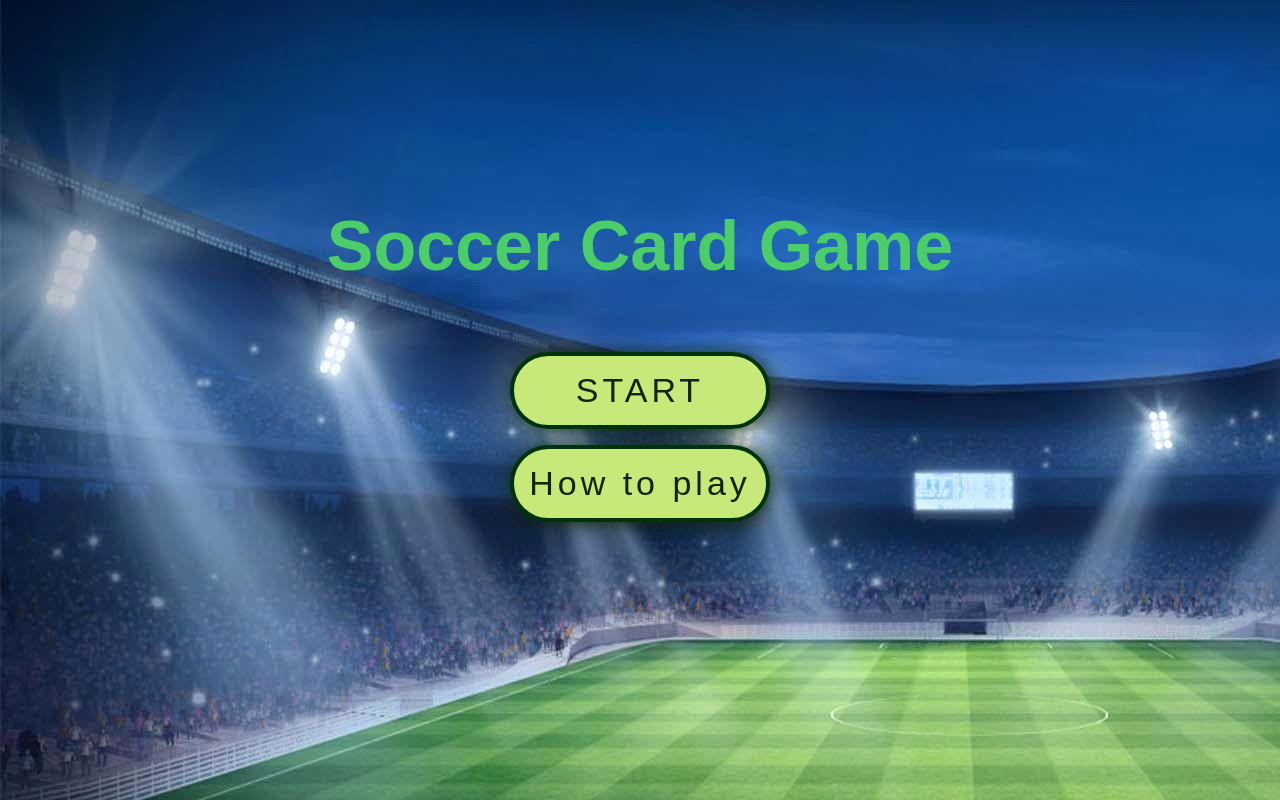
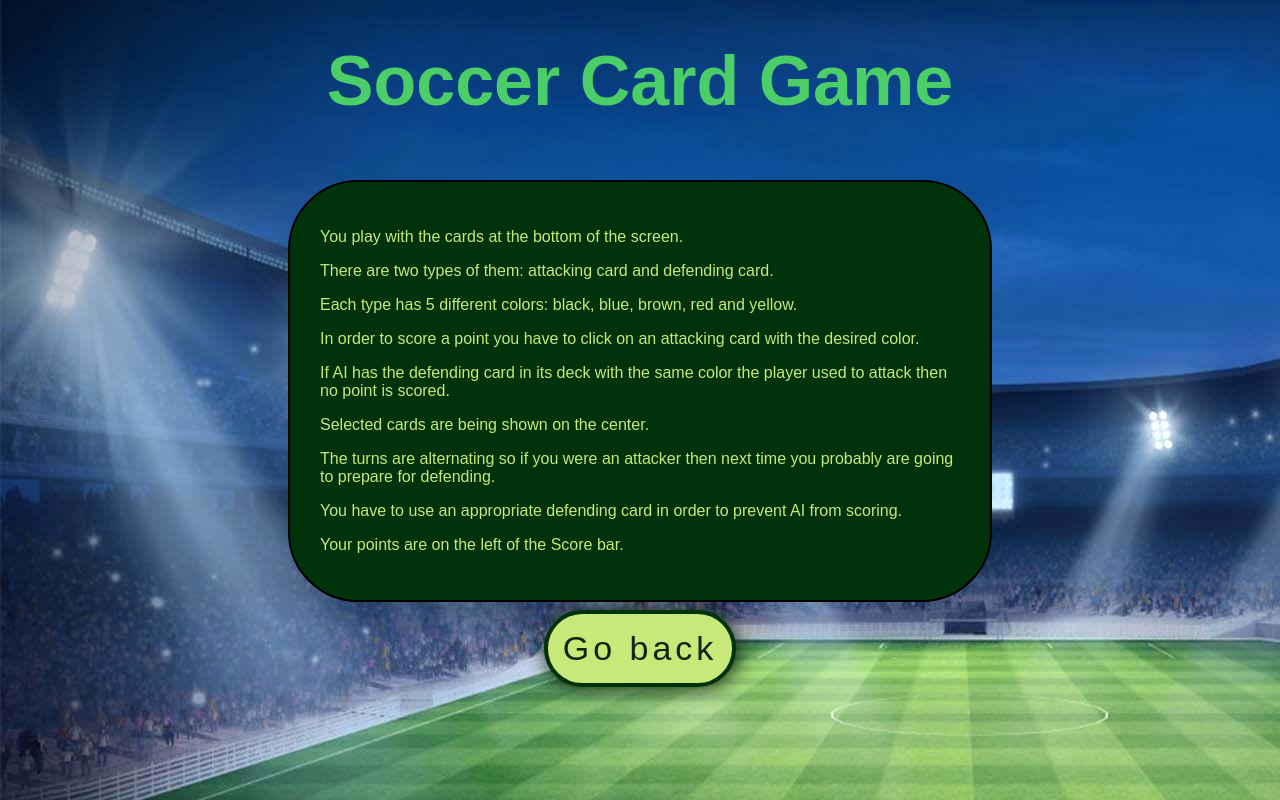
Before and after one commit to dubstabber/SoccerCardGame, a website: page index.html in a window 1280 px wide. Both pictures are taken after a click on the element "How to play". Drawn offline with Linux system fonts and the light colour scheme.

Commit message:
Add instructions

```diff
--- a/index.html
+++ b/index.html
@@ -10,6 +10,17 @@
     <body>
         <div class="container">
             <h2 class="container__header">Soccer Card Game</h2>
+            <div class="container__howToPlay hidden">
+                <p>You play with the cards at the bottom of the screen.</p>
+                <p>There are two types of them: attacking card and defending card.</p>
+                <p>Each type has 5 different colors: black, blue, brown, red and yellow.</p>
+                <p>In order to score a point you have to click on an attacking card with the desired color.</p>
+                <p>If AI has the defending card in its deck with the same color the player used to attack then no point is scored.</p>
+                <p>Selected cards are being shown on the center.</p>
+                <p>The turns are alternating so if you were an attacker then next time you probably are going to prepare for defending.</p>
+                <p>You have to use an appropriate defending card in order to prevent AI from scoring.</p>
+                <p>Your points are on the left of the Score bar.</p>
+            </div>
             <div class="board">
                 <div class="board__score hidden"></div>
                 <div class="board__AI-deck hidden"></div>
@@ -18,6 +29,7 @@
                 <div class="board__btn">START</div>
                 <div class="board__btn">How to play</div>
                 <div class="board__btn hidden">Play again</div>
+                <div class="board__btn hidden">Go back</div>
             </div>
         </div>
         <script src="./src/index.js"></script>
--- a/sass/_cards.scss
+++ b/sass/_cards.scss
@@ -13,7 +13,6 @@
     }
 
     &__player:hover {
-
         transform: scale(1.4);
     }
 }
--- a/sass/_menu.scss
+++ b/sass/_menu.scss
@@ -11,6 +11,15 @@
         margin-top: 0;
     }
 
+    &__howToPlay {
+        background-color: $color-secondary;
+        border: 0.2rem solid black;
+        border-radius: 7rem;
+        padding: 3rem;
+        width: 50vw;
+        font-size: $default-font-size;
+        color: $color-primary;
+    }
 }
 
 .board {
@@ -38,6 +47,7 @@
             transform: scale(1.1);
         }
     }
+
     &__score {
         display: inline-block;
         margin-right: auto;
--- a/src/index.js
+++ b/src/index.js
@@ -1,4 +1,4 @@
-const cardsInDeck = 10;
+const maxCards = 10;
 const maxRounds = 2;
 
 const cards = ["attackBlack.jpg", "attackBlue.jpg", "attackBrown.jpg", "attackRed.jpg", "attackGolden.jpg",
@@ -7,6 +7,7 @@ const board = $(".board");
 const startBtn = $(".board__btn")[0];
 const howToBtn = $(".board__btn")[1];
 const restartBtn = $(".board__btn")[2];
+const backBtn = $(".board__btn")[3];
 const title = $(".container__header");
 const scoreStatus = $(".board__score");
 const playerDeck = $(".board__player-deck");
@@ -23,9 +24,21 @@ $(startBtn).click(() => {
     new Audio("../sfx/click.ogg").play();
 });
 $(howToBtn).click(() => {
-    console.log("Not implemented yet");
+    $(startBtn).addClass("hidden");
+    $(howToBtn).addClass("hidden");
+    $(backBtn).removeClass("hidden");
+    $(".container__howToPlay").removeClass("hidden");
+
     new Audio("../sfx/click.ogg").play();
 });
+$(backBtn).click(() => {
+    $(startBtn).removeClass("hidden");
+    $(howToBtn).removeClass("hidden");
+    $(backBtn).addClass("hidden");
+    $(".container__howToPlay").addClass("hidden");
+    new Audio("../sfx/click.ogg").play();
+});
+
 $(restartBtn).click(() => {
     round = 1;
     playerScore = 0;
@@ -46,13 +59,13 @@ function startGame() {
     title.html("Round "+round);
     scoreStatus.html("Score  "+playerScore+" : "+AIScore);
     let pick;
-    for(let i = 0; i < cardsInDeck; i++){
+    for(let i = 0; i < maxCards; i++){
         pick = Math.floor(Math.random() * cards.length);
         AIDeck.append("<img class='card' src='./img/cardBack.jpg' id='e"+i+"' name='"+pick+"' />");
     }
 
 
-    for(let i = 0; i < cardsInDeck; i++){
+    for(let i = 0; i < maxCards; i++){
         pick = Math.floor(Math.random() * cards.length);
         playerDeck.append("<img class='card card__player' src='./img/"+cards[pick]+"' id='p"+i+"' name='"+pick+"' />")
         $("#p"+i).click(playerTurn)
@@ -161,6 +174,7 @@ function clearPreview() {
     if(playerDeck.children().length == 0 && AIDeck.children().length == 0){
         round++;
         if(round > maxRounds){
+            pending = false;
             playerDeck.addClass("hidden");
             AIDeck.addClass("hidden");
             preview.addClass("hidden");
```
Also changed, not shown: styles.css.
